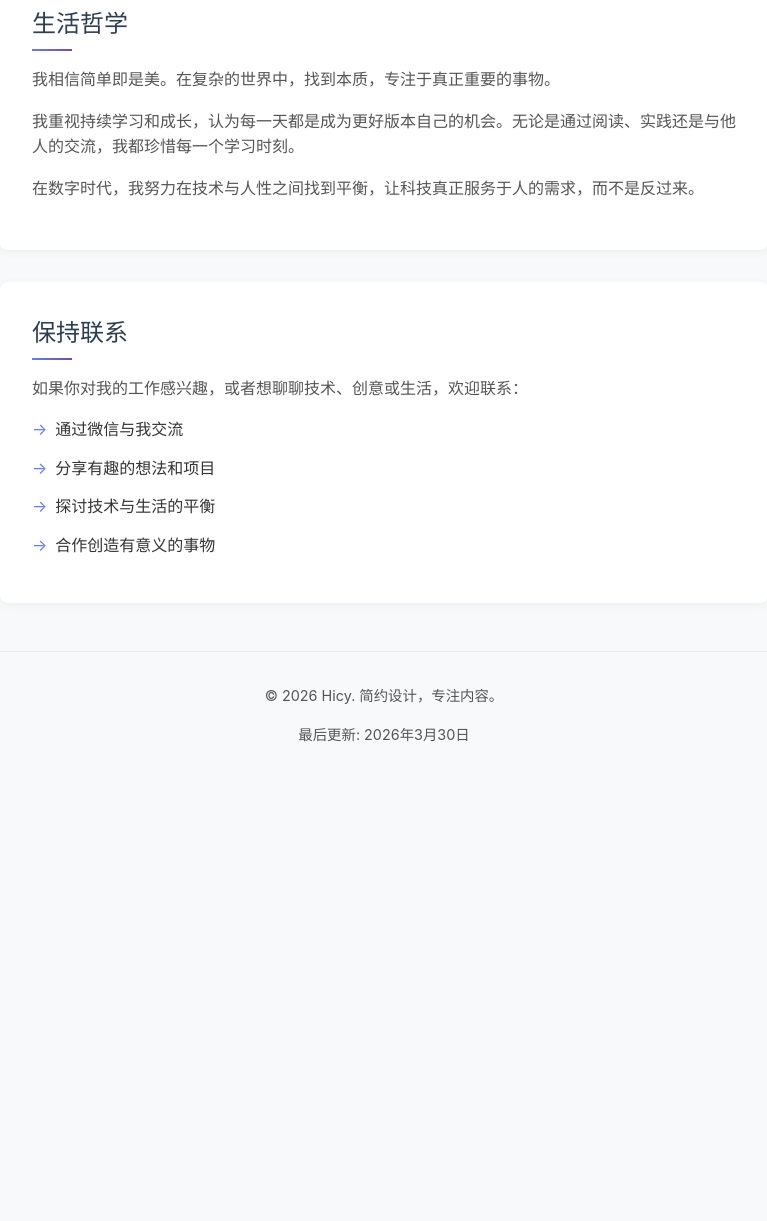
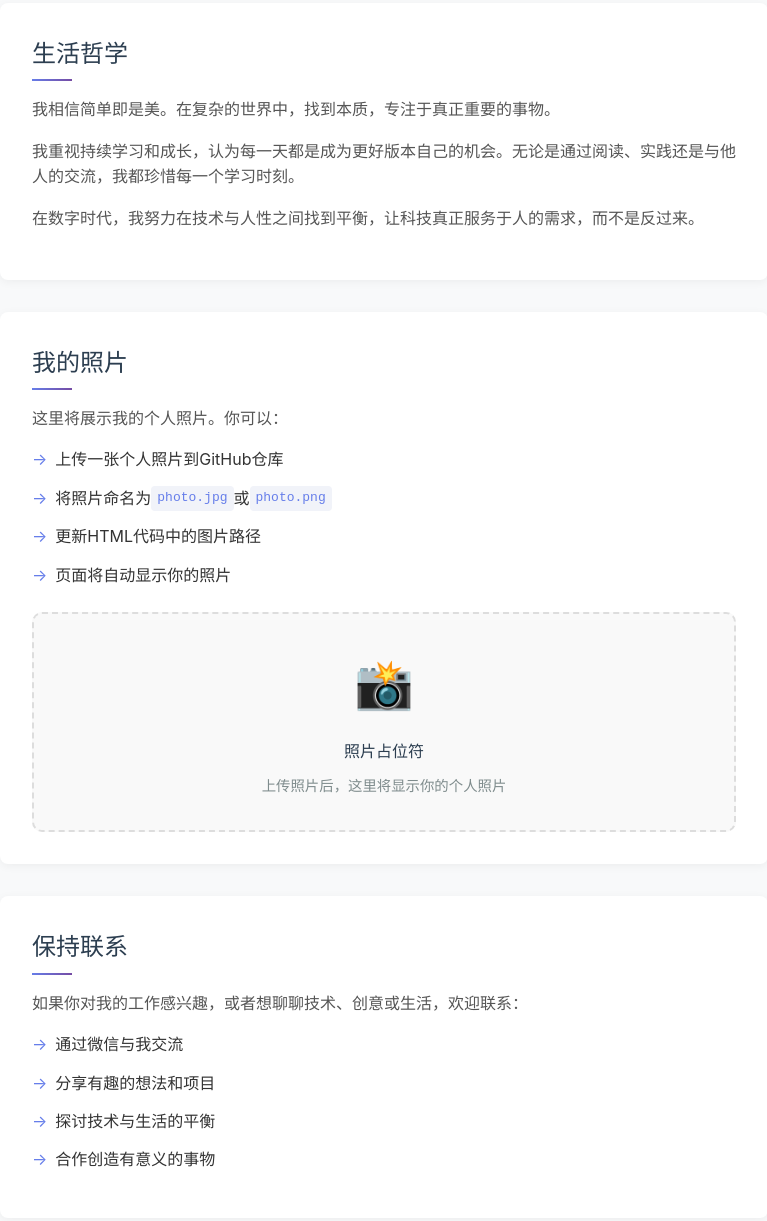
Before and after one commit to Hicy828/hicy-personal-page, a plain HTML site: page index.html in a window 1280 px wide. Shown: the part 1044-2265 px from the top of the page, without its empty margins (256-1023 px from the left). Before the commit the page ends 1870 px from the top, so only its background shows below. Drawn offline with Linux system fonts and the light colour scheme.

Commit message:
Add photo placeholder section

```diff
--- a/index.html
+++ b/index.html
@@ -49,8 +49,8 @@
         }
 
         .avatar {
-            width: 120px;
-            height: 120px;
+            width: 150px;
+            height: 150px;
             border-radius: 50%;
             background: linear-gradient(135deg, #667eea 0%, #764ba2 100%);
             margin: 0 auto 1.5rem;
@@ -60,6 +60,27 @@
             color: white;
             font-size: 2.5rem;
             font-weight: 300;
+            position: relative;
+            overflow: hidden;
+        }
+
+        .avatar::after {
+            content: '添加照片';
+            position: absolute;
+            bottom: 0;
+            left: 0;
+            right: 0;
+            background: rgba(0, 0, 0, 0.7);
+            color: white;
+            padding: 5px;
+            font-size: 0.8rem;
+            text-align: center;
+            opacity: 0;
+            transition: opacity 0.3s;
+        }
+
+        .avatar:hover::after {
+            opacity: 1;
         }
 
         .content {
@@ -130,6 +151,48 @@
             color: #667eea;
         }
 
+        .photo-placeholder {
+            margin-top: 1.5rem;
+            text-align: center;
+        }
+
+        .placeholder-box {
+            border: 2px dashed #ddd;
+            border-radius: 10px;
+            padding: 2rem;
+            background: #f9f9f9;
+            transition: all 0.3s;
+        }
+
+        .placeholder-box:hover {
+            border-color: #667eea;
+            background: #f1f3f9;
+        }
+
+        .placeholder-icon {
+            font-size: 3rem;
+            margin-bottom: 1rem;
+        }
+
+        .placeholder-box p {
+            font-weight: 500;
+            color: #2c3e50;
+            margin-bottom: 0.5rem;
+        }
+
+        .placeholder-box small {
+            color: #7f8c8d;
+            font-size: 0.9rem;
+        }
+
+        code {
+            background: #f1f3f9;
+            padding: 2px 6px;
+            border-radius: 4px;
+            font-family: monospace;
+            color: #667eea;
+        }
+
         footer {
             text-align: center;
             padding: 2rem 0;
@@ -192,6 +255,24 @@
                 <p>在数字时代，我努力在技术与人性之间找到平衡，让科技真正服务于人的需求，而不是反过来。</p>
             </section>
 
+            <section id="photo">
+                <h2>我的照片</h2>
+                <p>这里将展示我的个人照片。你可以：</p>
+                <ul class="contact-list">
+                    <li>上传一张个人照片到GitHub仓库</li>
+                    <li>将照片命名为 <code>photo.jpg</code> 或 <code>photo.png</code></li>
+                    <li>更新HTML代码中的图片路径</li>
+                    <li>页面将自动显示你的照片</li>
+                </ul>
+                <div class="photo-placeholder">
+                    <div class="placeholder-box">
+                        <div class="placeholder-icon">📸</div>
+                        <p>照片占位符</p>
+                        <small>上传照片后，这里将显示你的个人照片</small>
+                    </div>
+                </div>
+            </section>
+
             <section id="contact">
                 <h2>保持联系</h2>
                 <p>如果你对我的工作感兴趣，或者想聊聊技术、创意或生活，欢迎联系：</p>
```
